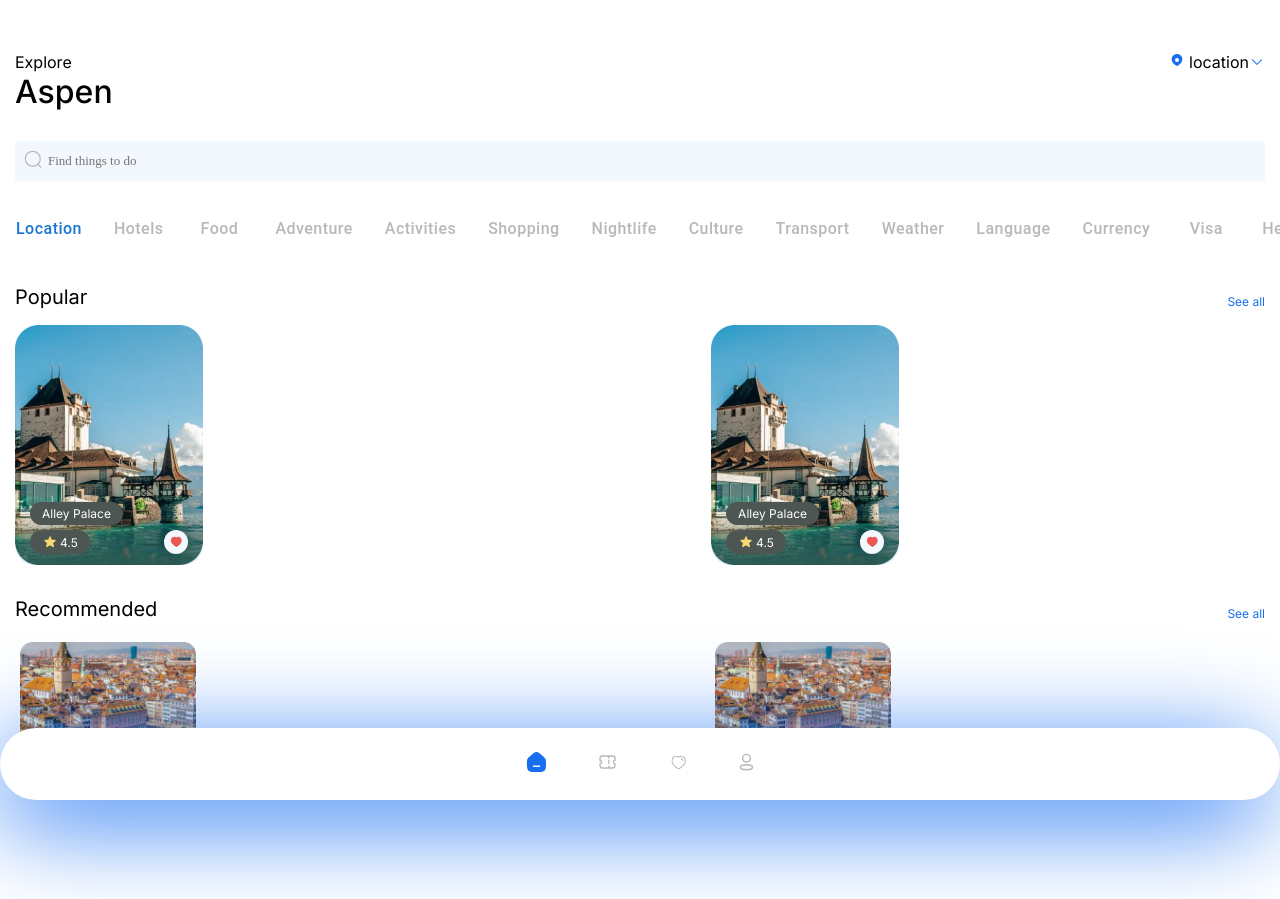
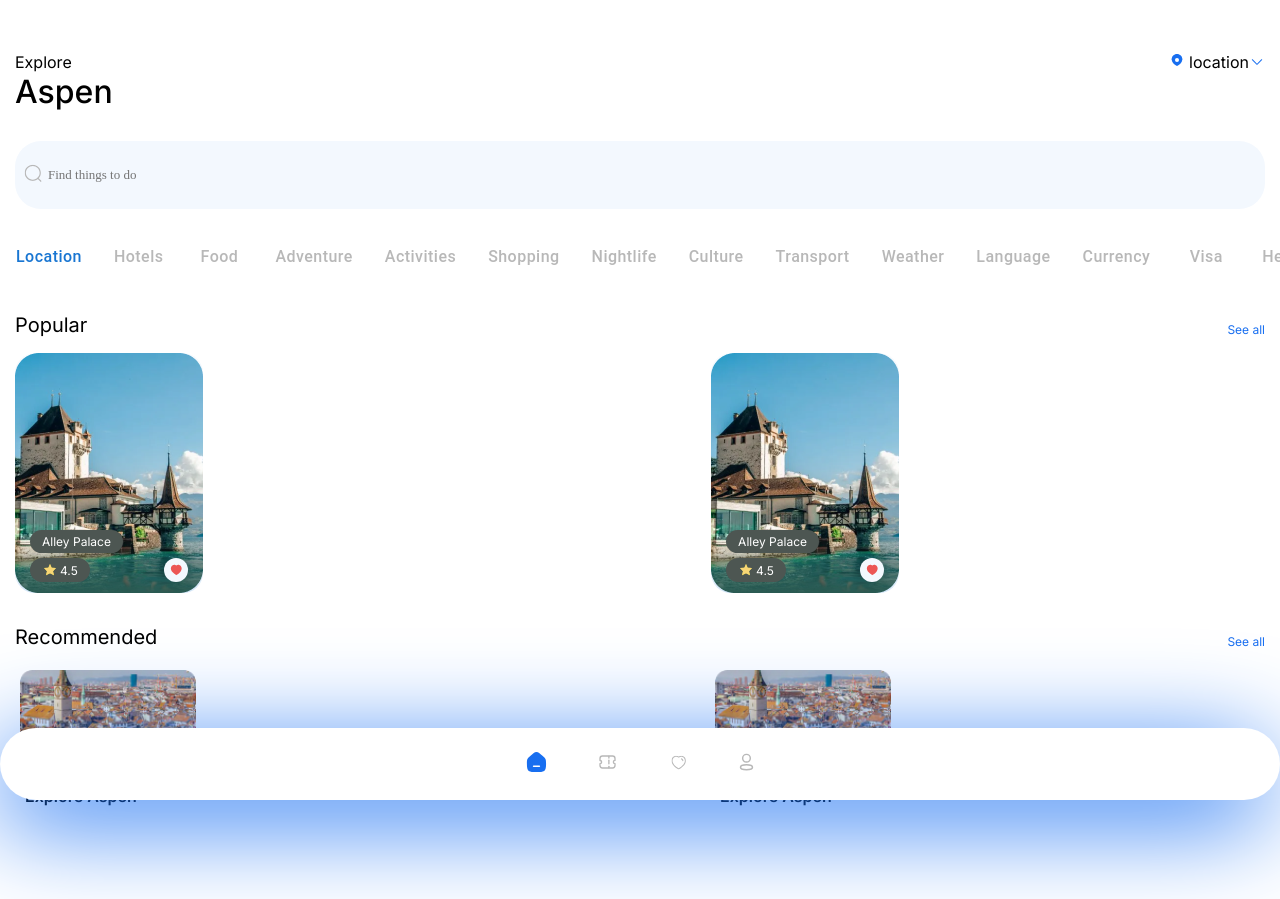
Before and after one commit to yashgv/Assignment, a Next.js app: page /home in a window 1280 px wide. Before the commit the page ends 871 px from the top, so only its background shows below. Built offline with nearby package versions, Linux system fonts and the light colour scheme; a web font is replaced by a local one.

Commit message:
Initial commit V1

```diff
--- a/public/styles/explore.css
+++ b/public/styles/explore.css
@@ -41,10 +41,13 @@ section{
      align-items: center;
      gap: 5px;
      margin: 10px 15px;
+     height: 52px;
+     border-radius: 26px;
+     overflow: hidden;
     }
 
     .search_bar input{
-        width: 98px;
+        width: 100%;
         border: 0;
         outline: 0;
         background-color: transparent;
```
